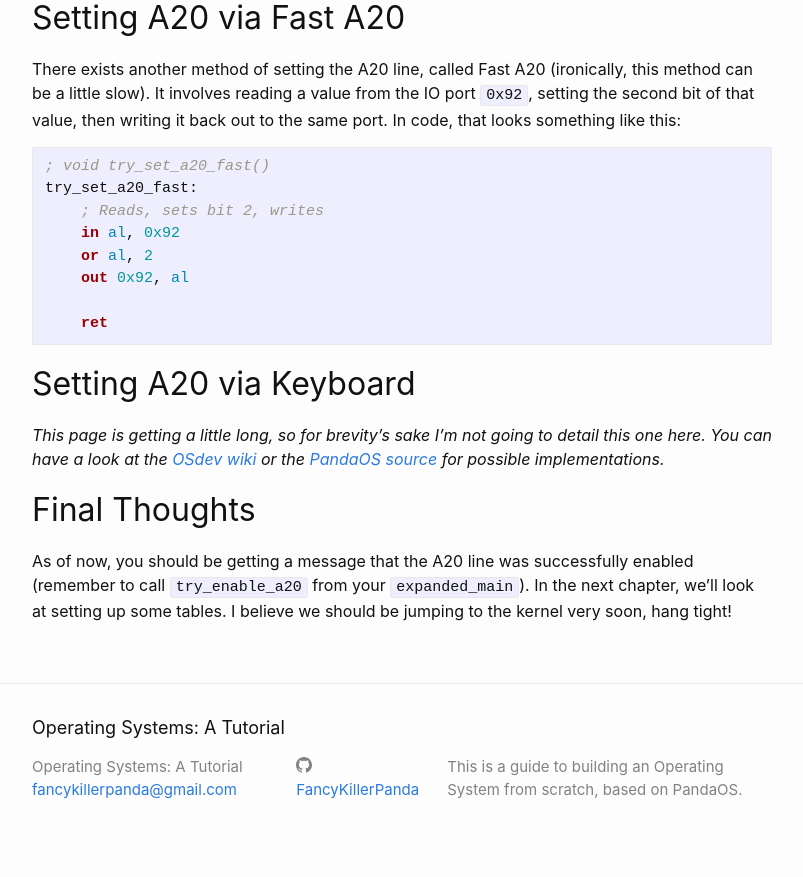
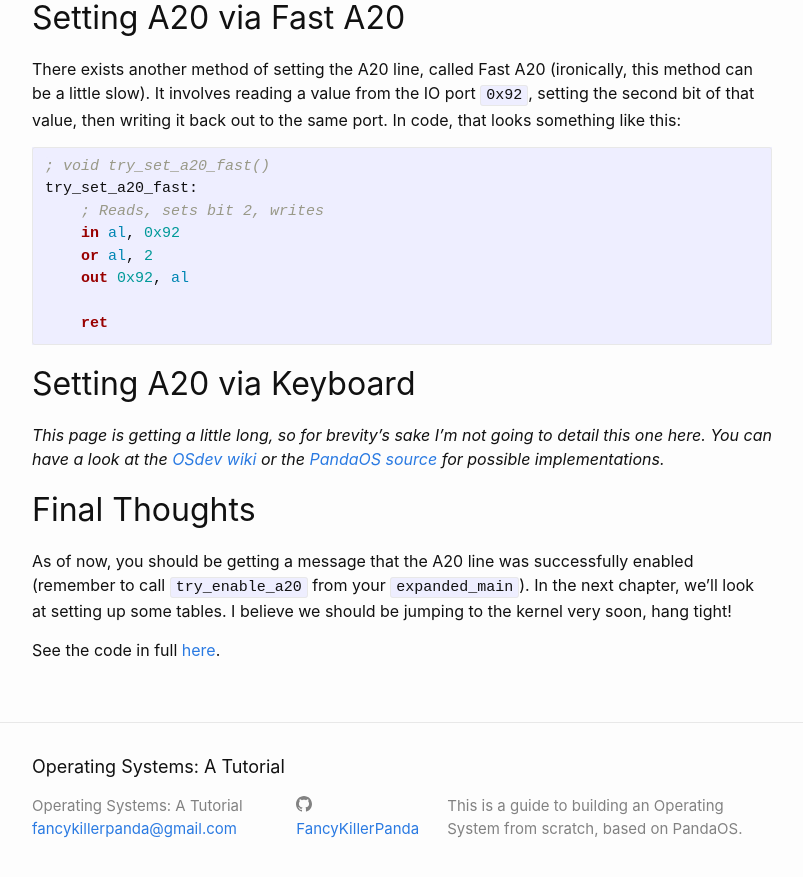
Before and after one commit to FancyKillerPanda/OS-Tutorial, a Jekyll site: the page built from docs/fkp_collections/_02_bootloader/10 - A20 Line.md, in a window 1280 px wide and 900 px high, scrolled down 4701 px. Shown: the top 877 px of the window, without its empty margins (238-1041 px from the left). Built offline with Jekyll 4.4.1, drawn with Linux system fonts in a browser that asks for light colours.

Commit message:
Web: Added reference to code.

```diff
--- a/docs/fkp_collections/_02_bootloader/10 - A20 Line.md
+++ b/docs/fkp_collections/_02_bootloader/10 - A20 Line.md
@@ -195,3 +195,5 @@
 
 ## Final Thoughts
 As of now, you should be getting a message that the A20 line was successfully enabled (remember to call `try_enable_a20` from your `expanded_main`). In the next chapter, we'll look at setting up some tables. I believe we should be jumping to the kernel very soon, hang tight!
+
+See the code in full [here](https://github.com/FancyKillerPanda/OS-Tutorial/tree/ed2ec3927d745b150f134b2dca2cd7c144296905).
```
